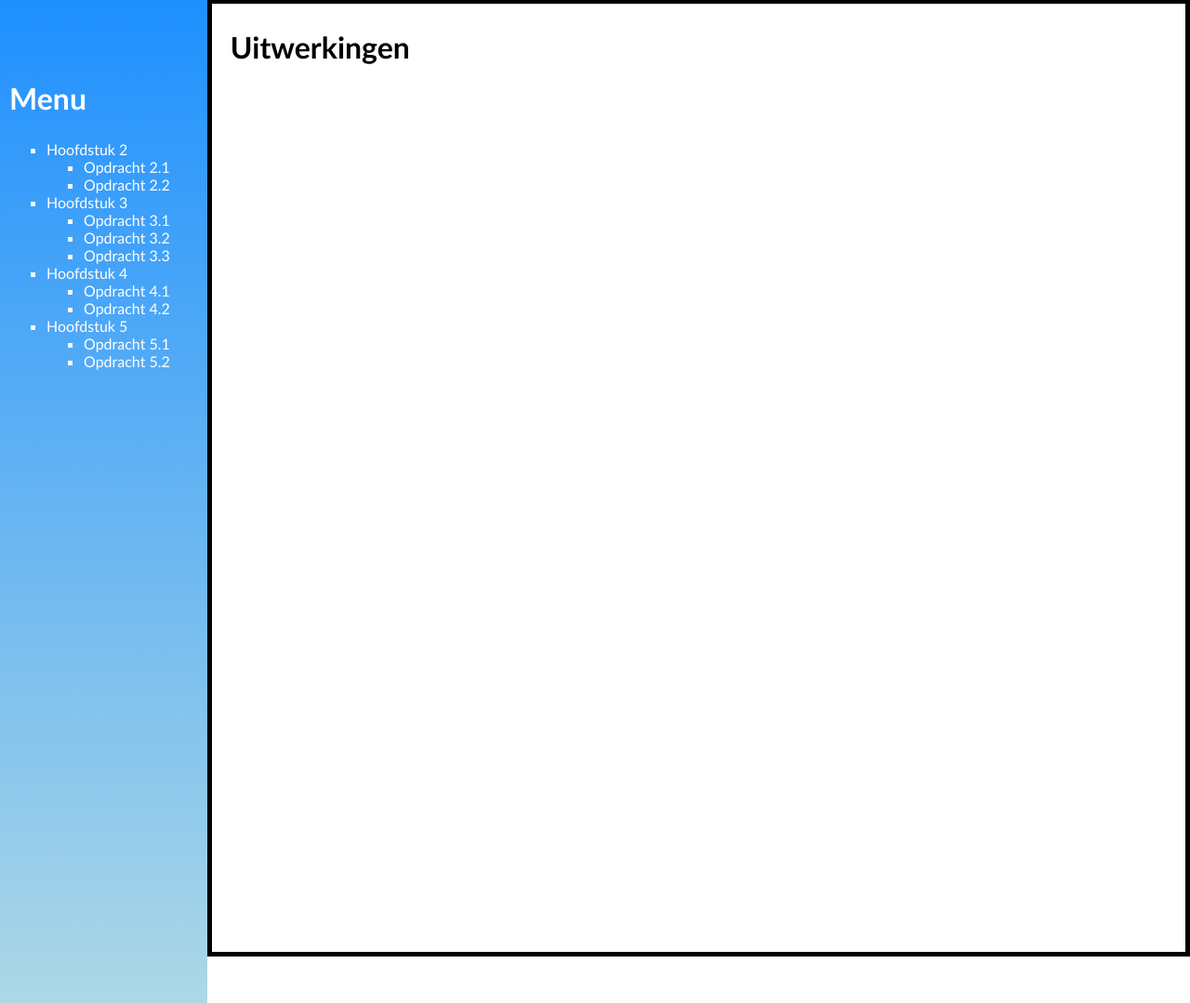
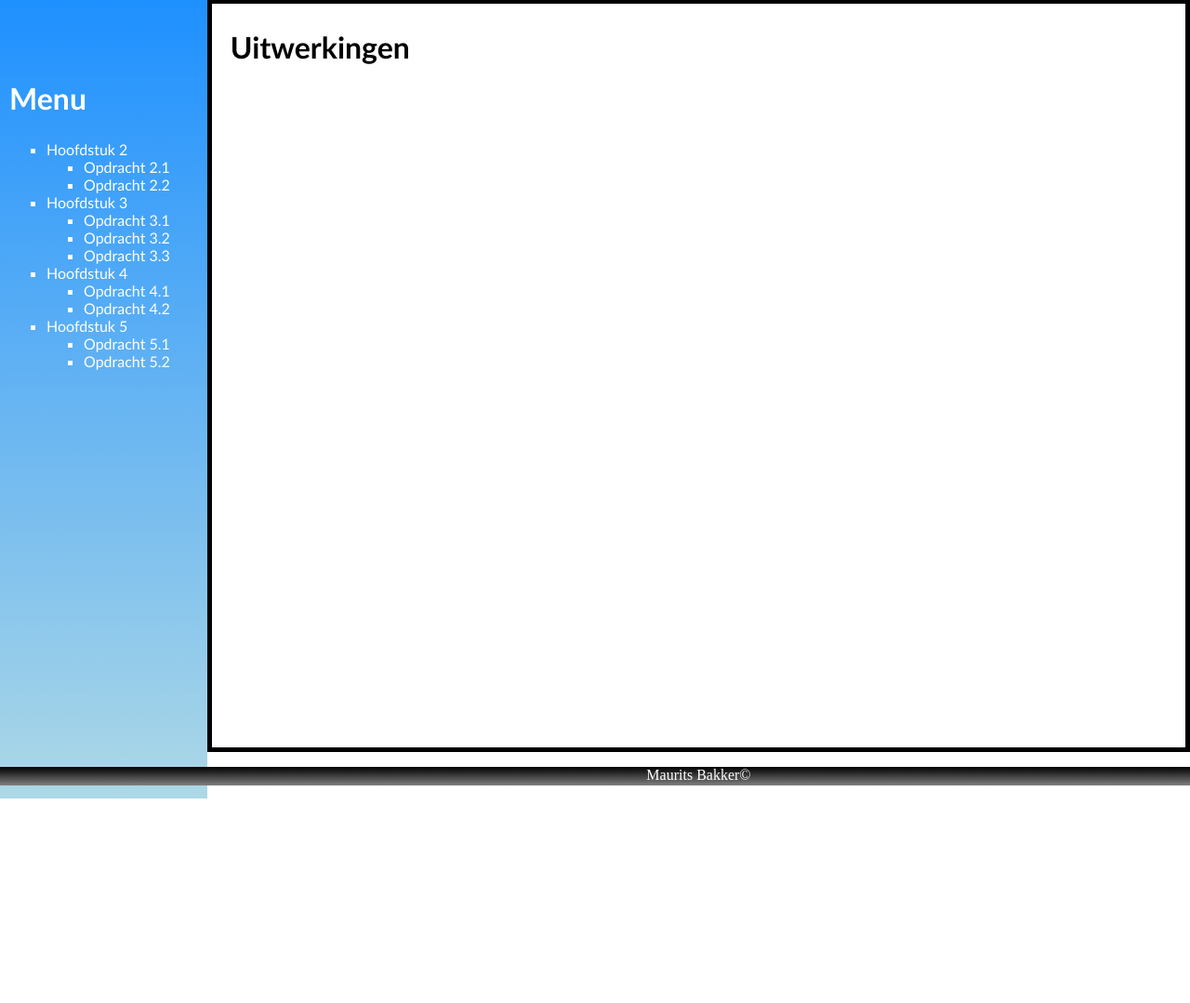
Before and after one commit to Maurits-B/phpopdrachten, a PHP site: page /index.php in a window 1280 px wide. Shown: the part 81-1160 px from the top of the page at 93% size. After the commit the page ends 940 px from the top, so only its background shows below. Run offline with PHP 8.4, Linux system fonts and the light colour scheme.

Commit message:
Footer add
positioneren in css
Siebe z'n code doornemen

```diff
--- a/CSS/style.css
+++ b/CSS/style.css
@@ -15,7 +15,7 @@ header
 aside
 {
     background: linear-gradient(dodgerblue, lightblue);
-    height: 1020px;
+    height: 800px;
     color: white;
     padding-left: 10px;
     margin: 0px;
@@ -57,7 +57,7 @@ h1
 #wrapper
 {
     overflow: scroll;
-    height: 1020px;
+    height: 800px;
     padding-left: 20px;
     border: 5px solid black;
 }
@@ -67,3 +67,12 @@ aside h2
     font-family: "Gill Sans MT";
     color: white;
 }
+
+footer
+{
+    background: linear-gradient(black, grey);
+    position: relative;
+    bottom: 0px;
+    height: 20px;
+    text-align: center;
+}
--- /dev/null
+++ b/includes/footer.php
@@ -0,0 +1,9 @@
+        <footer>
+            <a href="/phpopdrachten/index.php">
+                <p>
+                    Maurits Bakker&copy;
+                </p>
+            </a>
+        </footer>
+    </body>
+</html>
--- a/index.php
+++ b/index.php
@@ -6,5 +6,6 @@ include "includes/menu.php";
     <h2>Uitwerkingen</h2>
 
 </main>
-</body>
-</html>
+<?php
+include "includes/footer.php";
+?>
```
